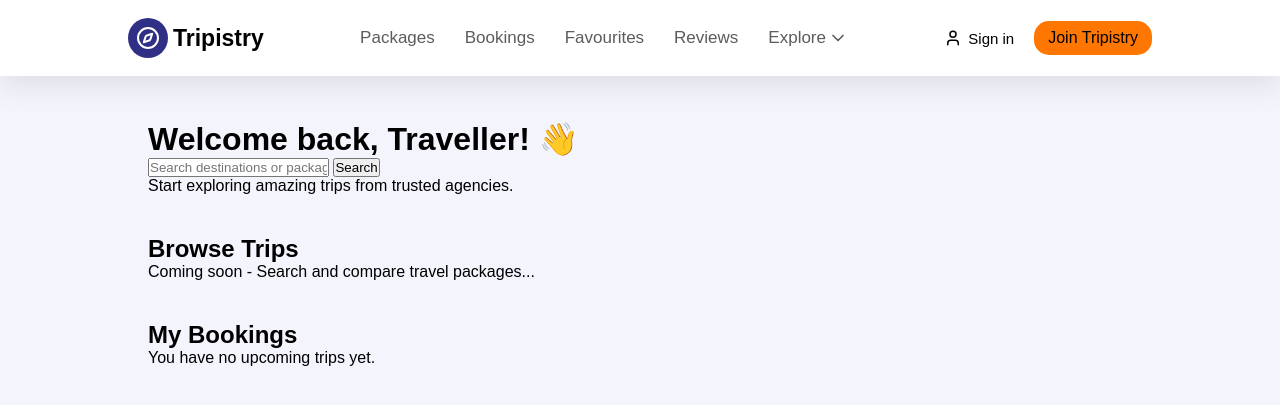
After one commit to Tebogo-Mokgwatsane/COS221-Tripistry, a PHP site: page /traveller/ in a window 1280 px wide. The commit adds this page. Shown: the top 405 px of the page. Run offline with PHP 8.4, Linux system fonts and the light colour scheme.

Commit message:
Added structure for browsing pages

```diff
--- a/api.php
+++ b/api.php
@@ -6,7 +6,7 @@ header("Content-Type: application/json");
 define('USE_LOCAL_CONFIG', true);
 require_once 'Tripistry/config.php';
 
-    class API {
+class API {
     private $mysqli; // mysqli connection
 
     public function __construct() {
--- a/css/navbar.css
+++ b/css/navbar.css
@@ -56,7 +56,7 @@ ul {
     gap: 30px;
 }
 
-.middle-section a {
+.middle-section a, #explore-btn {
     font-family: sans-serif;
     font-weight: 500;
     color: rgb(92, 92, 92);
@@ -92,3 +92,52 @@ ul {
     padding: 8px 14px;
     border-radius: 15px;
 }
+
+#explore-btn {
+    background-color: transparent;
+    border: none;
+    cursor: pointer;
+    display: flex;
+    gap: 2px;
+}
+.explore-btn {
+    position: relative;
+}
+
+.explore-btn div {
+    position: absolute;
+    top: 150%;
+    background-color: rgb(254, 252, 252);
+    padding: 2px 4px;
+    border-radius: 12px;
+    border: 1px solid rgb(226, 226, 226);
+    box-shadow: 0px 0px 2px 1px rgba(0, 0, 0, 0.1);
+    width: 230px;
+    display: none;
+}
+
+.explore-btn div .explore-dropdown {
+    display: flex;
+    flex-direction: column;
+    gap: 0px ;
+}
+
+.explore-btn div .explore-dropdown li {
+}
+
+.explore-btn div .explore-dropdown li a {
+    display: flex;
+    align-items: center;
+    gap: 15px;
+    color: black;
+    padding: 8px 0 8px 10px;
+    border-radius: 12px;
+}
+.explore-btn div .explore-dropdown li a:hover {
+    background-color: lightblue;
+}
+
+
+.explore-btn img {
+    width: 20px;
+}
--- a/scripts/login.js
+++ b/scripts/login.js
@@ -91,9 +91,9 @@ function handleLogin() {
             alert("Welcome back, " + data.data.username + "!");
 
             if (data.data.user_type === "travel_agent") {
-                window.location.href = "Tripistry/agent.html";
+                window.location.href = "agency/";
             } else {
-                window.location.href = "Tripistry/traveller.html";
+                window.location.href = "traveller/";
             }
 
         } else {
--- /dev/null
+++ b/scripts/navbar.js
@@ -0,0 +1,14 @@
+const exploreBtn = document.getElementById("explore-btn");
+const dropDown = document.getElementById("dropdown");
+
+exploreBtn.addEventListener("click", (e) => {
+    e.stopPropagation();
+    dropDown.style.display = getComputedStyle(dropDown).display === "none" ? "block" : "none";
+})
+
+document.addEventListener("click", () => {
+    dropDown.style.display = "none";
+});
+document.addEventListener("scroll", () => {
+    dropDown.style.display = "none";
+});
--- a/Tripistry/traveller.html
+++ b/traveller/index.php
@@ -4,9 +4,11 @@
     <meta charset="UTF-8">
     <meta name="viewport" content="width=device-width, initial-scale=1.0">
     <title>Tripistry - Traveller Dashboard</title>
+    <link rel="stylesheet" href="../css/navbar.css">
+    <link rel="stylesheet" href="../css/style.css">
 </head>
 <body>
-
+    <?php include("navbar.php"); ?>
     <div class="container" style="margin-top: 100px; padding: 20px;">
         <h1>Welcome back, Traveller! 👋</h1>
         <search>
--- /dev/null
+++ b/traveller/navbar.php
@@ -0,0 +1,77 @@
+<nav>
+        <div class="navbar">
+            <div class="logo">
+                <a href="/traveller/">
+                    <div class="img-container">
+                        <img src="../img/icons/compass.svg" alt="Compass Logo">
+                    </div>
+                </a>
+                <p>Tripistry</p>
+            </div>
+            <div class="middle-section">
+                <ul>
+                    <li>
+                        <a href="">Packages</a>
+                    </li>
+                    <li>
+                        <a href="">Bookings</a>
+                    </li>
+                    <li>
+                        <a href="">Favourites</a>
+                    </li>
+                    <li>
+                        <a href="">Reviews</a>
+                    </li>
+                    <li class="explore-btn">
+                        <button id="explore-btn">
+                            Explore
+                            <img src="../img/icons/chevron-down.svg" alt="Chevron Down">
+                        </button>
+                        <div id="dropdown">
+                            <ul class="explore-dropdown">
+                                <li>
+                                    <a href="browse/destinations.html">
+                                        <img src="../img/icons/map-pin.svg" alt="Map Pin">
+                                        Destinations
+                                    </a>
+                                </li>
+                                <li>
+                                    <a href="browse/flights.html">
+                                        <img src="../img/icons/plane-black.svg" alt="Plane">
+                                        Flights
+                                    </a>
+                                </li>
+                                <li>
+                                    <a href="browse/accommodations.html">
+                                        <img src="../img/icons/bed.svg" alt="Bed icon">
+                                        Accommodations
+                                    </a>
+                                </li>
+                                <li>
+                                    <a href="browse/attractions.html">
+                                        <img src="../img/icons/camera.svg" alt="Camera icon">
+                                        Attractions
+                                    </a>
+                                </li>
+                                <li>
+                                    <a href="browse/restaurants.html">
+                                        <img src="../img/icons/utensils-crossed.svg" alt="Utinsils icons">
+                                        Restaurants
+                                    </a>
+                                </li>
+                            </ul>
+                        </div>
+                    </li>
+                </ul>
+            </div>
+            <div class="login-section">
+                <a href="login.html">
+                    <img src="../img/icons/user.svg" alt="User Icon">
+                    <p class="sign-in-txt">Sign in</p>
+                </a>
+                <a href="signup.html" class="signup-btn">Join Tripistry</a>
+            </div>
+        </div>
+    </nav>
+
+<script src="../scripts/navbar.js"></script>
```
Also changed, not shown: index.php (+0 -22 lines), navbar.php (+2 -13 lines), scripts/script.js (+14 -0 lines), traveller/browse/accomodations.html (added, +11 -0 lines), traveller/browse/attractions.html (added, +11 -0 lines), traveller/browse/destinations.html (added, +11 -0 lines), traveller/browse/flights.html (added, +11 -0 lines), traveller/browse/restaurants.html (added, +11 -0 lines), agency/index.html (renamed from Tripistry/agent.html), img/icons/bed.svg (added), img/icons/camera.svg (added), img/icons/chevron-down.svg (added), img/icons/map-pin.svg (added), img/icons/utensils-crossed.svg (added).
